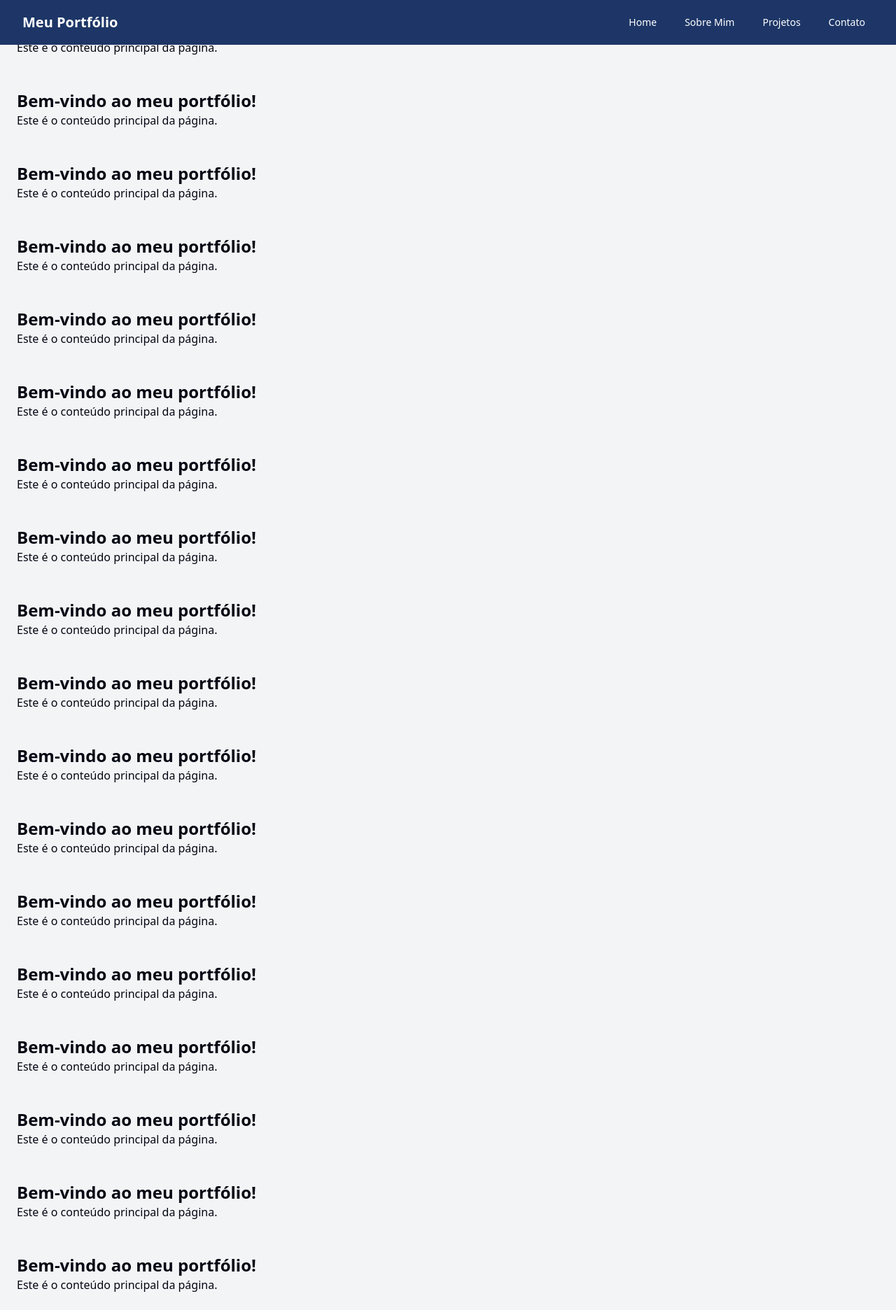
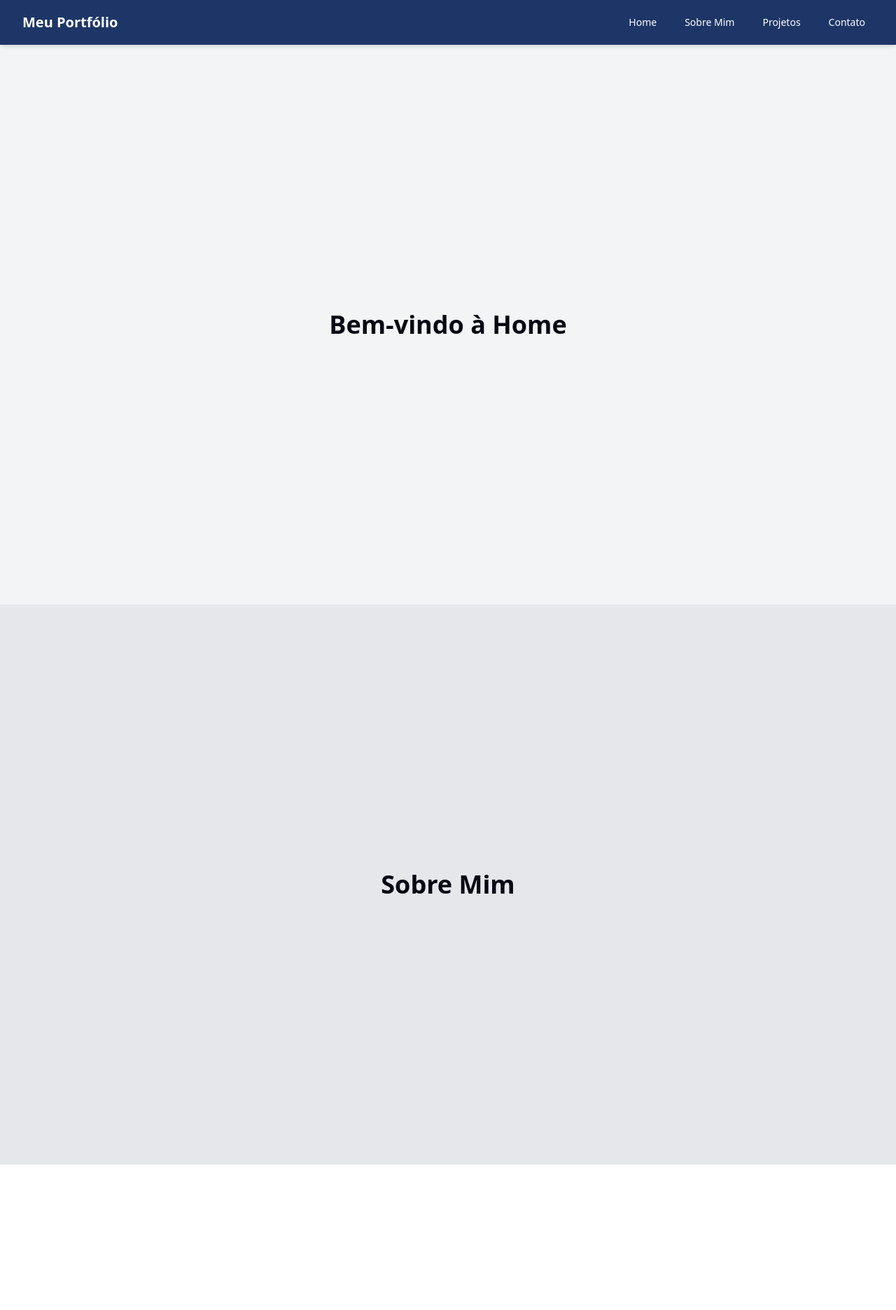
Before and after one commit to girlando-junior/curriculo-online, a React (Vite) app in the folder fontes/: page / in a window 1280 px wide. Shown: the whole page at 70% size. After the commit the page ends 1664 px from the top, so only its background shows below. Built offline with nearby package versions, Linux system fonts and the light colour scheme.

Commit message:
criando navbar eajustando scroll

```diff
--- a/fontes/package.json
+++ b/fontes/package.json
@@ -24,6 +24,7 @@
     "react": "^18.3.1",
     "react-dom": "^18.3.1",
     "react-icons": "^5.4.0",
+    "react-router-dom": "^7.3.0",
     "tailwind-merge": "^2.5.5",
     "tailwindcss-animate": "^1.0.7"
   },
--- a/fontes/src/App.tsx
+++ b/fontes/src/App.tsx
@@ -1,9 +1,9 @@
-// src/App.tsx
 import React from "react";
 import Navbar from "./components/Sidebar";
+import Home from "./pages/Home";
+import Sobre from "./pages/Sobre-Mim";
 
 const App: React.FC = () => {
-  // Defina o título da Navbar e os itens de menu
   const title = "Meu Portfólio";
 
   const menuItems = [
@@ -15,102 +15,11 @@ const App: React.FC = () => {
 
   return (
     <div>
-      {/* Passando título e itens de menu como props */}
       <Navbar title={title} menuItems={menuItems} />
-
-      <div className="p-6 bg-gray-100">
-        {/* O conteúdo da sua aplicação vai aqui */}
-        <h1 className="text-2xl font-bold">Bem-vindo ao meu portfólio!</h1>
-        <p>Este é o conteúdo principal da página.</p>
-      </div>
-      <div className="p-6 bg-gray-100">
-        {/* O conteúdo da sua aplicação vai aqui */}
-        <h1 className="text-2xl font-bold">Bem-vindo ao meu portfólio!</h1>
-        <p>Este é o conteúdo principal da página.</p>
-      </div>
-      <div className="p-6 bg-gray-100">
-        {/* O conteúdo da sua aplicação vai aqui */}
-        <h1 className="text-2xl font-bold">Bem-vindo ao meu portfólio!</h1>
-        <p>Este é o conteúdo principal da página.</p>
-      </div>
-      <div className="p-6 bg-gray-100">
-        {/* O conteúdo da sua aplicação vai aqui */}
-        <h1 className="text-2xl font-bold">Bem-vindo ao meu portfólio!</h1>
-        <p>Este é o conteúdo principal da página.</p>
-      </div>
-      <div className="p-6 bg-gray-100">
-        {/* O conteúdo da sua aplicação vai aqui */}
-        <h1 className="text-2xl font-bold">Bem-vindo ao meu portfólio!</h1>
-        <p>Este é o conteúdo principal da página.</p>
-      </div>
-      <div className="p-6 bg-gray-100">
-        {/* O conteúdo da sua aplicação vai aqui */}
-        <h1 className="text-2xl font-bold">Bem-vindo ao meu portfólio!</h1>
-        <p>Este é o conteúdo principal da página.</p>
-      </div>
-
-      <div className="p-6 bg-gray-100">
-        {/* O conteúdo da sua aplicação vai aqui */}
-        <h1 className="text-2xl font-bold">Bem-vindo ao meu portfólio!</h1>
-        <p>Este é o conteúdo principal da página.</p>
-      </div>
-      <div className="p-6 bg-gray-100">
-        {/* O conteúdo da sua aplicação vai aqui */}
-        <h1 className="text-2xl font-bold">Bem-vindo ao meu portfólio!</h1>
-        <p>Este é o conteúdo principal da página.</p>
-      </div>
-      <div className="p-6 bg-gray-100">
-        {/* O conteúdo da sua aplicação vai aqui */}
-        <h1 className="text-2xl font-bold">Bem-vindo ao meu portfólio!</h1>
-        <p>Este é o conteúdo principal da página.</p>
-      </div>
-      <div className="p-6 bg-gray-100">
-        {/* O conteúdo da sua aplicação vai aqui */}
-        <h1 className="text-2xl font-bold">Bem-vindo ao meu portfólio!</h1>
-        <p>Este é o conteúdo principal da página.</p>
-      </div>
-      <div className="p-6 bg-gray-100">
-        {/* O conteúdo da sua aplicação vai aqui */}
-        <h1 className="text-2xl font-bold">Bem-vindo ao meu portfólio!</h1>
-        <p>Este é o conteúdo principal da página.</p>
-      </div>
-
-      <div className="p-6 bg-gray-100">
-        {/* O conteúdo da sua aplicação vai aqui */}
-        <h1 className="text-2xl font-bold">Bem-vindo ao meu portfólio!</h1>
-        <p>Este é o conteúdo principal da página.</p>
-      </div>
-      <div className="p-6 bg-gray-100">
-        {/* O conteúdo da sua aplicação vai aqui */}
-        <h1 className="text-2xl font-bold">Bem-vindo ao meu portfólio!</h1>
-        <p>Este é o conteúdo principal da página.</p>
-      </div>
-      <div className="p-6 bg-gray-100">
-        {/* O conteúdo da sua aplicação vai aqui */}
-        <h1 className="text-2xl font-bold">Bem-vindo ao meu portfólio!</h1>
-        <p>Este é o conteúdo principal da página.</p>
-      </div>
-
-      <div className="p-6 bg-gray-100">
-        {/* O conteúdo da sua aplicação vai aqui */}
-        <h1 className="text-2xl font-bold">Bem-vindo ao meu portfólio!</h1>
-        <p>Este é o conteúdo principal da página.</p>
-      </div>
-      <div className="p-6 bg-gray-100">
-        {/* O conteúdo da sua aplicação vai aqui */}
-        <h1 className="text-2xl font-bold">Bem-vindo ao meu portfólio!</h1>
-        <p>Este é o conteúdo principal da página.</p>
-      </div>
-      <div className="p-6 bg-gray-100">
-        {/* O conteúdo da sua aplicação vai aqui */}
-        <h1 className="text-2xl font-bold">Bem-vindo ao meu portfólio!</h1>
-        <p>Este é o conteúdo principal da página.</p>
-      </div>
-      <div className="p-6 bg-gray-100">
-        {/* O conteúdo da sua aplicação vai aqui */}
-        <h1 className="text-2xl font-bold">Bem-vindo ao meu portfólio!</h1>
-        <p>Este é o conteúdo principal da página.</p>
-      </div>
+      <main className="pt-16">
+        <Home />
+        <Sobre />
+      </main>
     </div>
   );
 };
--- a/fontes/src/components/Sidebar.tsx
+++ b/fontes/src/components/Sidebar.tsx
@@ -1,41 +1,43 @@
-// src/components/Navbar.tsx
 import React from "react";
 
-// Tipo para os itens do menu
 interface MenuItem {
   label: string;
   href: string;
 }
 
-// Tipo para as propriedades (props) do componente Navbar
 interface NavbarProps {
   title: string;
   menuItems: MenuItem[];
 }
 
 const Navbar: React.FC<NavbarProps> = ({ title, menuItems }) => {
+  const scrollToSection = (id: string) => {
+    const section = document.getElementById(id);
+    if (section) {
+      section.scrollIntoView({ behavior: "smooth" });
+    }
+  };
+
   return (
-    <div className="fixed top-0 left-0 bg-primary text-text w-full">
+    <div className="fixed top-0 left-0 bg-primary text-text w-full shadow-md">
       <div className="mx-auto px-4 sm:px-6 lg:px-8">
         <div className="flex justify-between items-center h-16">
-          {/* Título da Navbar */}
           <div className="flex-shrink-0">
             <h1 className="text-xl font-bold">{title}</h1>
           </div>
 
-          {/* Menu de navegação */}
           <div className="flex space-x-4">
             {menuItems.map((item, index) => (
-              <a
+              <button
                 key={index}
-                href={item.href}
+                onClick={() => scrollToSection(item.href.substring(1))} // Remove o "#" do href
                 className="relative px-3 py-2 text-sm font-medium transition duration-300 ease-in-out
-                         after:content-[''] after:absolute after:left-0 after:bottom-0 after:w-0 after:h-[2px]
-                         after:bg-primary-foreground after:transition-all after:duration-300
-                         hover:after:w-full"
+             after:content-[''] after:absolute after:left-0 after:bottom-[-2px] after:w-0 after:h-[2px]
+             after:bg-primary-foreground after:transition-all after:duration-300
+             hover:after:w-full"
               >
                 {item.label}
-              </a>
+              </button>
             ))}
           </div>
         </div>
--- /dev/null
+++ b/fontes/src/pages/Home.tsx
@@ -0,0 +1,11 @@
+import React from "react";
+
+const Home: React.FC = () => {
+  return (
+    <section id="home" className="h-screen flex items-center justify-center bg-gray-100">
+      <h2 className="text-4xl font-bold">Bem-vindo à Home</h2>
+    </section>
+  );
+};
+
+export default Home;
--- /dev/null
+++ b/fontes/src/pages/Sobre-Mim.tsx
@@ -0,0 +1,11 @@
+import React from "react";
+
+const Sobre: React.FC = () => {
+  return (
+    <section id="sobre" className="h-screen flex items-center justify-center bg-gray-200">
+      <h2 className="text-4xl font-bold">Sobre Mim</h2>
+    </section>
+  );
+};
+
+export default Sobre;
```
Also changed, not shown: 1 other file (tests, documents, lock files or other folders).
